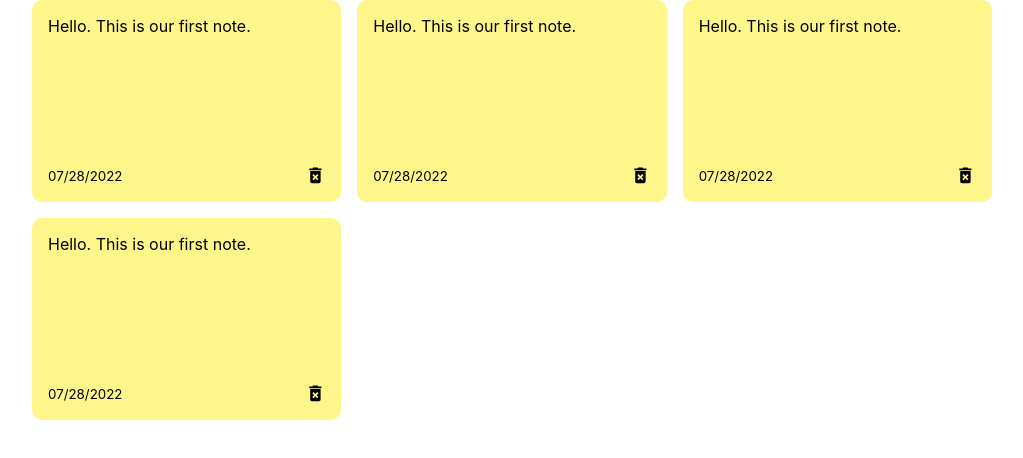
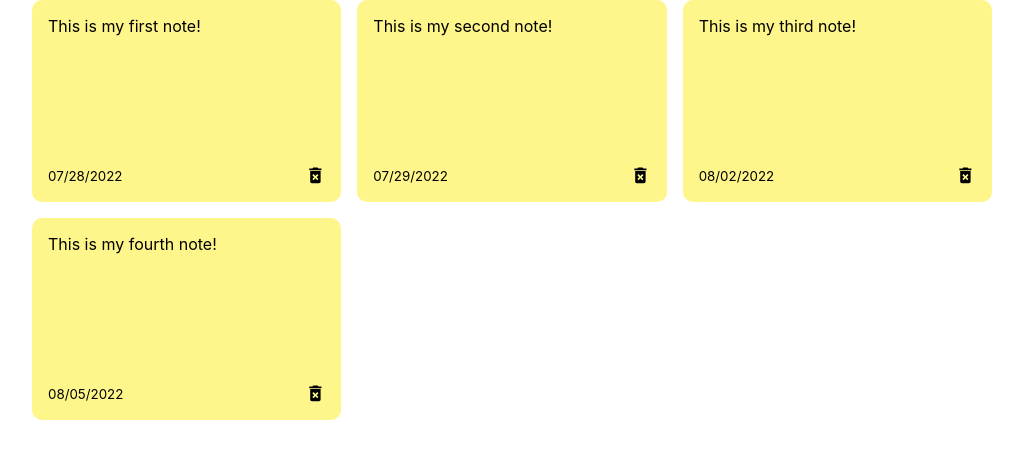
Before and after one commit to answebdev/react-notes-app, a React (Create React App) app: page / in a window 1280 px wide. Shown: the top 458 px of the page, without its empty margins (128-1151 px from the left). Built offline with nearby package versions, Linux system fonts and the light colour scheme; the HTML template or start-up script is replaced by a standard one.

Commit message:
add note data

```diff
--- a/src/App.js
+++ b/src/App.js
@@ -1,12 +1,37 @@
+import { useState } from 'react';
+import { nanoid } from 'nanoid';
 import NotesList from './components/NotesList';
 // Video: https://www.youtube.com/watch?v=8KB3DHI-QbM
 // Code: https://github.com/chrisblakely01/react-notes-app
 // CSS: https://raw.githubusercontent.com/chrisblakely01/react-notes-app/master/src/index.css
 
 const App = () => {
+  const [notes, setNotes] = useState([
+    {
+      id: nanoid(),
+      text: 'This is my first note!',
+      date: '07/28/2022',
+    },
+    {
+      id: nanoid(),
+      text: 'This is my second note!',
+      date: '07/29/2022',
+    },
+    {
+      id: nanoid(),
+      text: 'This is my third note!',
+      date: '08/02/2022',
+    },
+    {
+      id: nanoid(),
+      text: 'This is my fourth note!',
+      date: '08/05/2022',
+    },
+  ]);
+
   return (
     <div className='container'>
-      <NotesList />
+      <NotesList notes={notes} />
     </div>
   );
 };
--- a/src/components/Note.js
+++ b/src/components/Note.js
@@ -1,12 +1,12 @@
 import React from 'react';
 import { MdDeleteForever } from 'react-icons/md';
 
-const Note = () => {
+const Note = ({ id, text, date }) => {
   return (
     <div className='note'>
-      <span>Hello. This is our first note.</span>
+      <span>{text}</span>
       <div className='note-footer'>
-        <small>07/28/2022</small>
+        <small>{date}</small>
         <MdDeleteForever className='delete-icon' size='1.3em' />
       </div>
     </div>
--- a/src/components/NotesList.js
+++ b/src/components/NotesList.js
@@ -1,13 +1,12 @@
 import React from 'react';
 import Note from './Note';
 
-const NotesList = () => {
+const NotesList = ({ notes }) => {
   return (
     <div className='notes-list'>
-      <Note />
-      <Note />
-      <Note />
-      <Note />
+      {notes.map((note) => (
+        <Note key={note.id} id={note.id} text={note.text} date={note.date} />
+      ))}
     </div>
   );
 };
```
